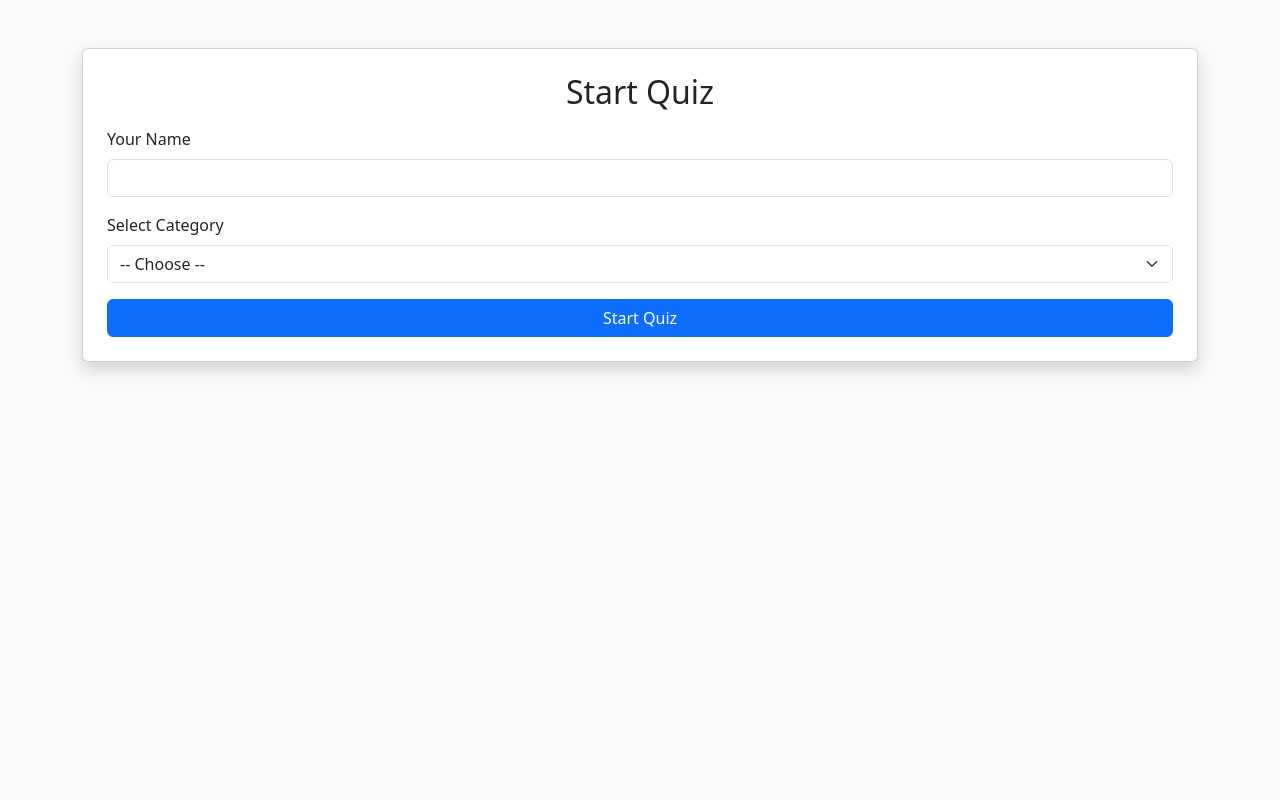
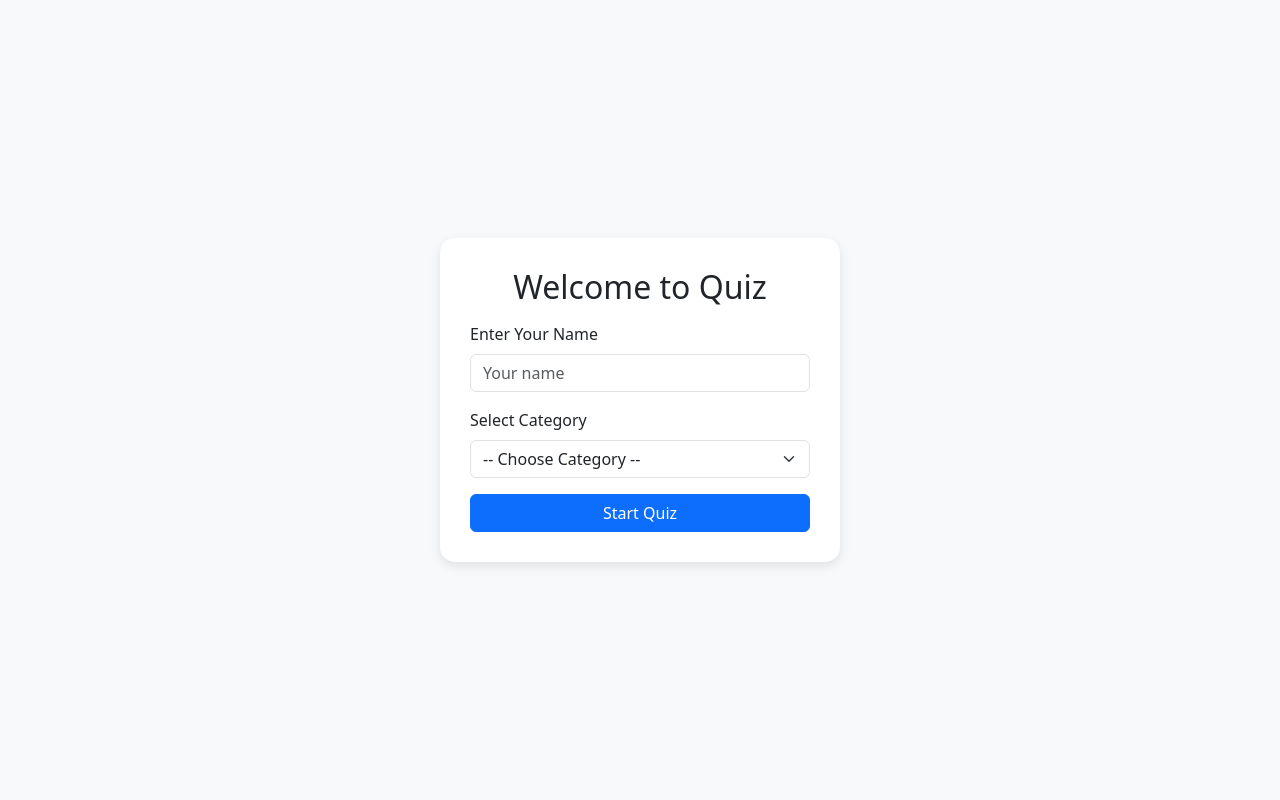
Before and after one commit to manish1103/Quiz, a Flask app: page / in a window 1280 px wide. Run offline with Flask 3, Linux system fonts and the light colour scheme.

Commit message:
Initial commit

```diff
--- a/app.py
+++ b/app.py
@@ -4,10 +4,11 @@ import json, os
 app = Flask(__name__)
 app.secret_key = "quiz_secret_key_123"
 
+# Load questions
 with open("questions.json", "r", encoding="utf-8") as f:
     QUESTIONS_DATA = json.load(f)
 
-
+# Leaderboard setup
 if not os.path.exists("data"):
     os.makedirs("data")
 
@@ -38,9 +39,8 @@ def index():
             return render_template(
                 "index.html",
                 categories=list(QUESTIONS_DATA.keys()),
-                error="Please enter name and select a category."
+                error="Please enter your name and select a category."
             )
-
 
         session["username"] = name
         session["category"] = category
@@ -71,7 +71,6 @@ def submit():
     score = 0
     results = []
 
-
     for i, q in enumerate(questions, start=1):
         form_key = f"q{i}"
         selected = request.form.get(form_key)
@@ -101,9 +100,7 @@ def submit():
             "is_correct": is_correct
         })
 
-
     save_score(username, score, category)
-
 
     session.pop("category", None)
     session.pop("username", None)
--- a/templates/index.html
+++ b/templates/index.html
@@ -1,29 +1,42 @@
 <!DOCTYPE html>
 <html lang="en">
 <head>
-  <meta charset="UTF-8" />
-  <title>Start Quiz</title>
+  <meta charset="UTF-8">
+  <title>Quiz Login</title>
   <link href="https://cdn.jsdelivr.net/npm/bootstrap@5.3.0/dist/css/bootstrap.min.css" rel="stylesheet">
+  <style>
+    body {
+      background: #f8f9fa;
+      display: flex;
+      justify-content: center;
+      align-items: center;
+      height: 100vh;
+    }
+    .login-card {
+      background: #fff;
+      padding: 30px;
+      border-radius: 15px;
+      box-shadow: 0px 4px 12px rgba(0,0,0,0.1);
+      width: 400px;
+    }
+  </style>
 </head>
-<body class="bg-light">
-  <div class="container mt-5">
-    <div class="card p-4 shadow">
-      <h2 class="text-center mb-3">Start Quiz</h2>
-
+<body>
+  <div class="login-card">
+    <h2 class="text-center mb-3">Welcome to Quiz</h2>
     {% if error %}
       <div class="alert alert-danger">{{ error }}</div>
     {% endif %}
-
-      <form method="POST" action="{{ url_for('index') }}">
+    <form method="POST" action="/">
       <div class="mb-3">
-          <label class="form-label">Your Name</label>
-          <input name="name" class="form-control" required>
+        <label for="name" class="form-label">Enter Your Name</label>
+        <input type="text" class="form-control" id="name" name="name" placeholder="Your name" required>
       </div>
 
       <div class="mb-3">
-          <label class="form-label">Select Category</label>
-          <select name="category" class="form-select" required>
-            <option value="">-- Choose --</option>
+        <label for="category" class="form-label">Select Category</label>
+        <select class="form-select" id="category" name="category" required>
+          <option value="">-- Choose Category --</option>
           {% for cat in categories %}
             <option value="{{ cat }}">{{ cat }}</option>
           {% endfor %}
@@ -33,6 +46,5 @@
       <button type="submit" class="btn btn-primary w-100">Start Quiz</button>
     </form>
   </div>
-  </div>
 </body>
 </html>
```
Also changed, not shown: data/leaderboard.json (+15 -0 lines), requirements.txt (+387 -2 lines). Lines whose indentation alone changed are shown as unchanged.
